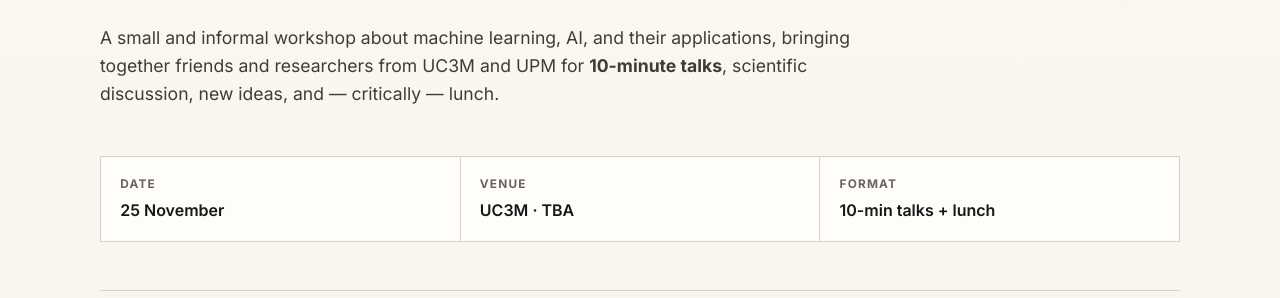
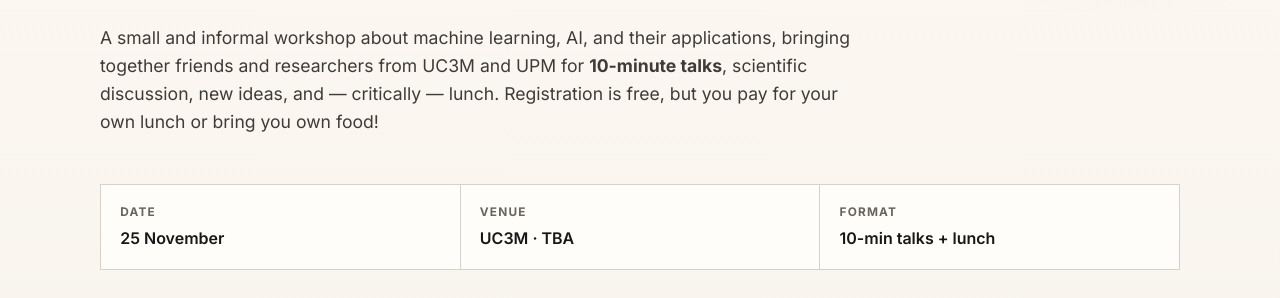
Before and after one commit to fatal-workshop/fatal-workshop.github.io, a plain HTML site: page index.html in a window 1280 px wide. Shown: the part 502-800 px from the top of the page. Drawn offline with Linux system fonts and the light colour scheme.

Commit message:
registration

```diff
--- a/index.html
+++ b/index.html
@@ -28,7 +28,7 @@
       <p class="lead">
         A small and informal workshop about machine learning, AI, and their applications, bringing together
         friends and researchers from UC3M and UPM for <strong>10-minute talks</strong>, scientific discussion,
-        new ideas, and — critically — lunch.
+        new ideas, and — critically — lunch. Registration is free, but you pay for your own lunch or bring you own food!
       </p>
 
       <div class="meta-row">
```
